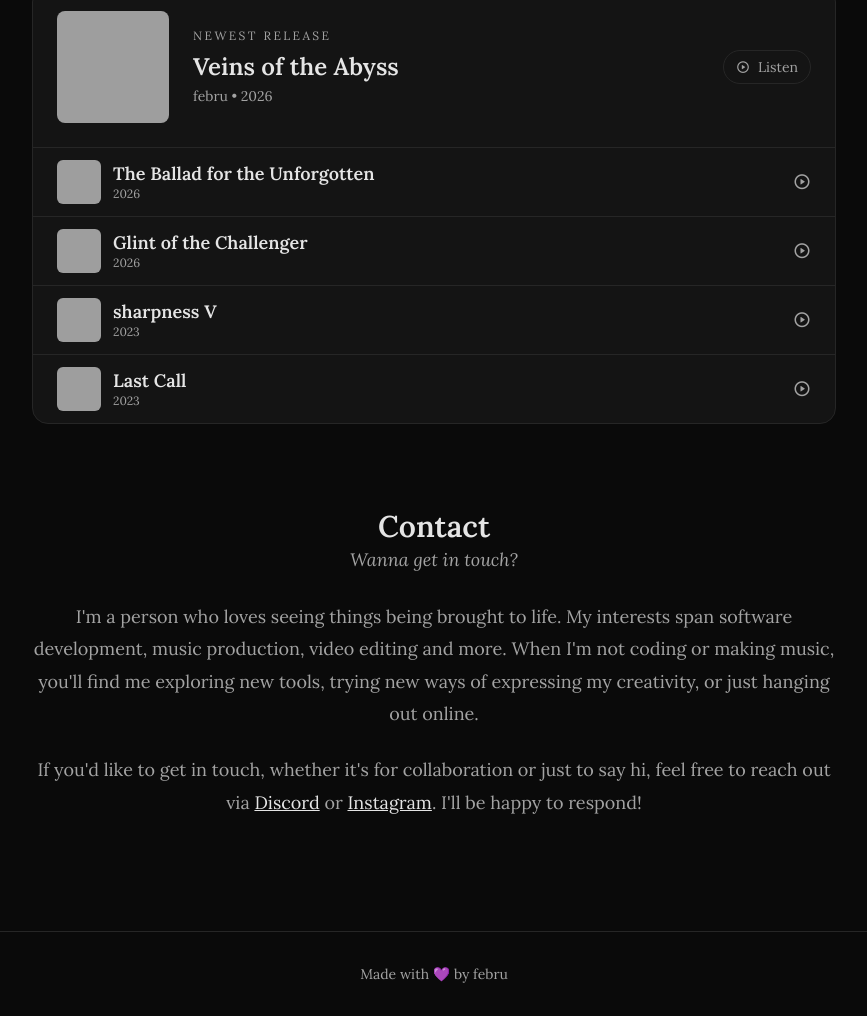
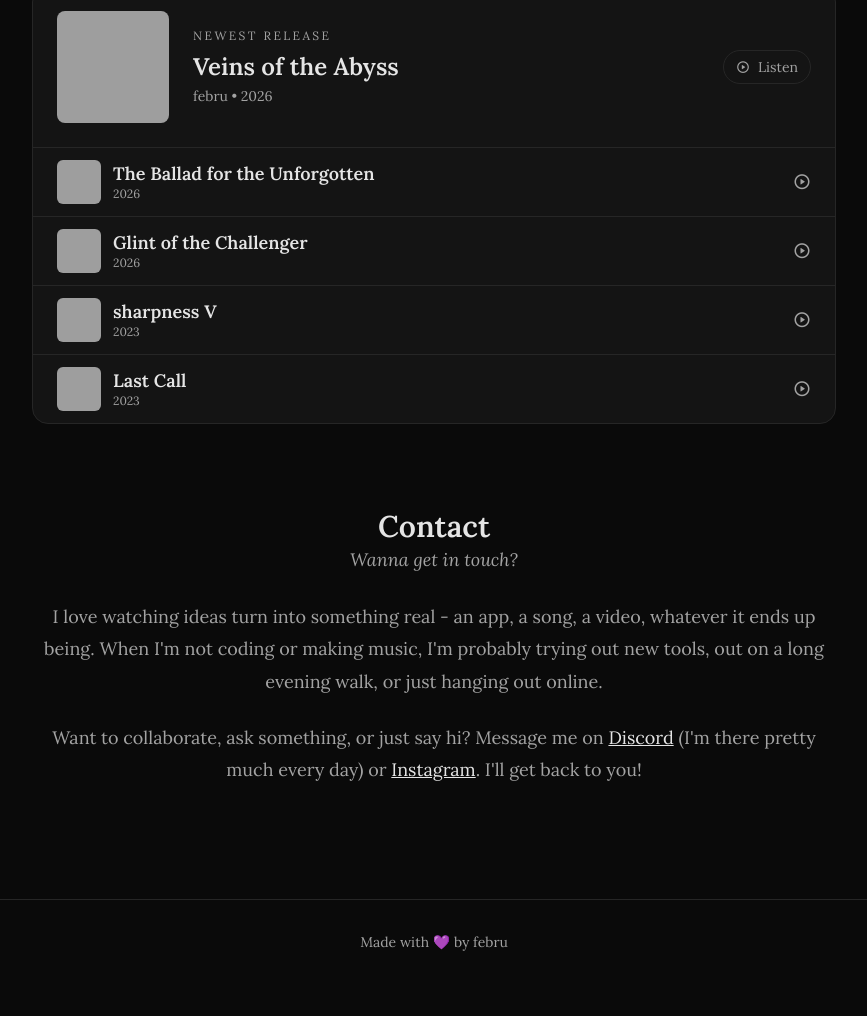
Before and after one commit to februu/februu.github.io, a plain HTML site: page index.html in a window 1280 px wide. Shown: the part 1171-2187 px from the top of the page, without its empty margins (206-1073 px from the left). After the commit the page ends 2155 px from the top, so only its background shows below. Drawn offline with nearby package versions, Linux system fonts and the light colour scheme; grey boxes are pictures that could not be loaded.

Commit message:
update text

```diff
--- a/index.html
+++ b/index.html
@@ -96,10 +96,9 @@
             </p>
             <p class="text-text-secondary animate__animated animate__fadeIn">
                 Software developer and&nbsp;music producer. CS&nbsp;engineer
-                (AGH, Krakow,&nbsp;PL). Free thinker. Video game music&nbsp;lover. Lately,
-                I've&nbsp;been diving into&nbsp;investing and&nbsp;trading,
-                building&nbsp;AIs, politics, cooking, and&nbsp;understanding
-                psychology -&nbsp;and&nbsp;hopefully&nbsp;myself.
+                (AGH, Kraków,&nbsp;PL). Overthinker. Music&nbsp;lover. Art&nbsp;enjoyer. Lately, I've&nbsp;been coding, learning
+                about&nbsp;markets, figuring out&nbsp;life, and&nbsp;diving into
+                psychology -&nbsp;maybe I'll&nbsp;understand myself&nbsp;someday.
             </p>
             <div class="flex gap-4 text-3xl text-text-secondary animate__animated animate__fadeIn">
                 <a href="https://discord.com/users/175652881456693249" target="_blank"
@@ -330,21 +329,19 @@
             </div>
             <div class="text-center">
                 <p class="text-text-secondary mb-6">
-                    I'm a person who loves seeing things being brought to
-                    life. My interests span software development, music
-                    production, video editing and more. When I'm not coding
-                    or making music, you'll find me exploring new tools,
-                    trying new ways of expressing my creativity, or just
-                    hanging out online.
+                    I love watching ideas turn into something real -&nbsp;an
+                    app, a&nbsp;song, a&nbsp;video, whatever it ends up being.
+                    When I'm not coding or&nbsp;making music, I'm probably
+                    trying out new tools, out on a&nbsp;long evening walk,
+                    or&nbsp;just hanging out&nbsp;online.
                 </p>
                 <p class="text-text-secondary mb-0">
-                    If you'd like to get in touch, whether it's for
-                    collaboration or just to say hi, feel free to reach out
-                    via&nbsp;<a href="https://discord.com/users/175652881456693249" target="_blank"
-                        class="text-text-primary underline hover:text-text-secondary">Discord</a>&nbsp;or&nbsp;<a
-                        href="https://www.instagram.com/februvv/" target="_blank"
-                        class="text-text-primary underline hover:text-text-secondary">Instagram</a>. I'll be happy to
-                    respond!
+                    Want to collaborate, ask something, or&nbsp;just say hi?
+                    Message me on&nbsp;<a href="https://discord.com/users/175652881456693249" target="_blank"
+                        class="text-text-primary underline hover:text-text-secondary">Discord</a>&nbsp;(I'm there
+                    pretty much every&nbsp;day) or&nbsp;<a href="https://www.instagram.com/februvv/" target="_blank"
+                        class="text-text-primary underline hover:text-text-secondary">Instagram</a>. I'll get
+                    back to&nbsp;you!
                 </p>
             </div>
         </section>
```
